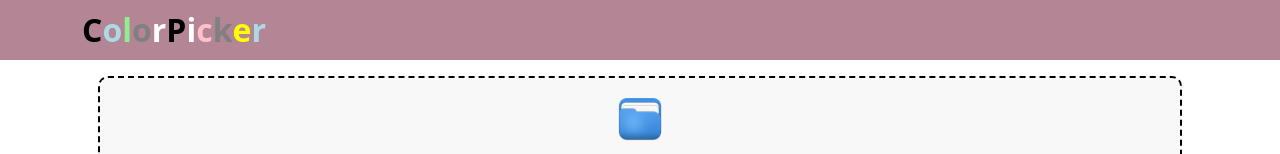
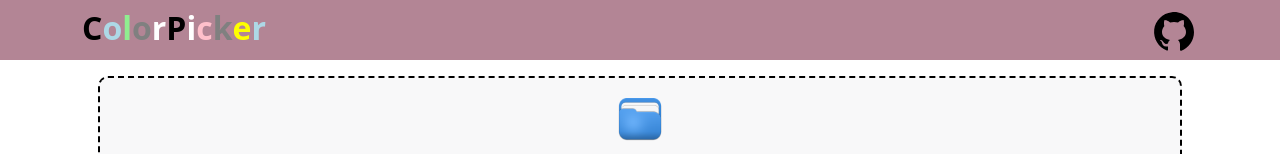
Before and after one commit to Amith-B/ColorPicker, a React (Create React App) app: page / in a window 1280 px wide. Shown: the top 154 px of the page. Built offline with nearby package versions, Linux system fonts and the light colour scheme.

Commit message:
feat: add github link

```diff
--- a/src/components/header/Header.js
+++ b/src/components/header/Header.js
@@ -4,7 +4,8 @@ import "./Header.css";
 function Header() {
   return (
     <div className="header container-fluid">
-      <div className="heading container">
+      <div className="heading container d-flex justify-content-between">
+        <div>
           <span style={{ color: "black" }}>C</span>
           <span style={{ color: "lightblue" }}>o</span>
           <span style={{ color: "lightgreen" }}>l</span>
@@ -17,6 +18,15 @@ function Header() {
           <span style={{ color: "yellow" }}>e</span>
           <span style={{ color: "lightblue" }}>r</span>
         </div>
+
+        <a href="https://github.com/Amith-B/ColorPicker" target="_blank">
+          <img
+            alt="github"
+            src="./github.svg"
+            style={{ height: "48px", width: "48px" }}
+          />
+        </a>
+      </div>
     </div>
   );
 }
```
Also changed, not shown: public/github.svg (added). Lines whose indentation alone changed are shown as unchanged.
